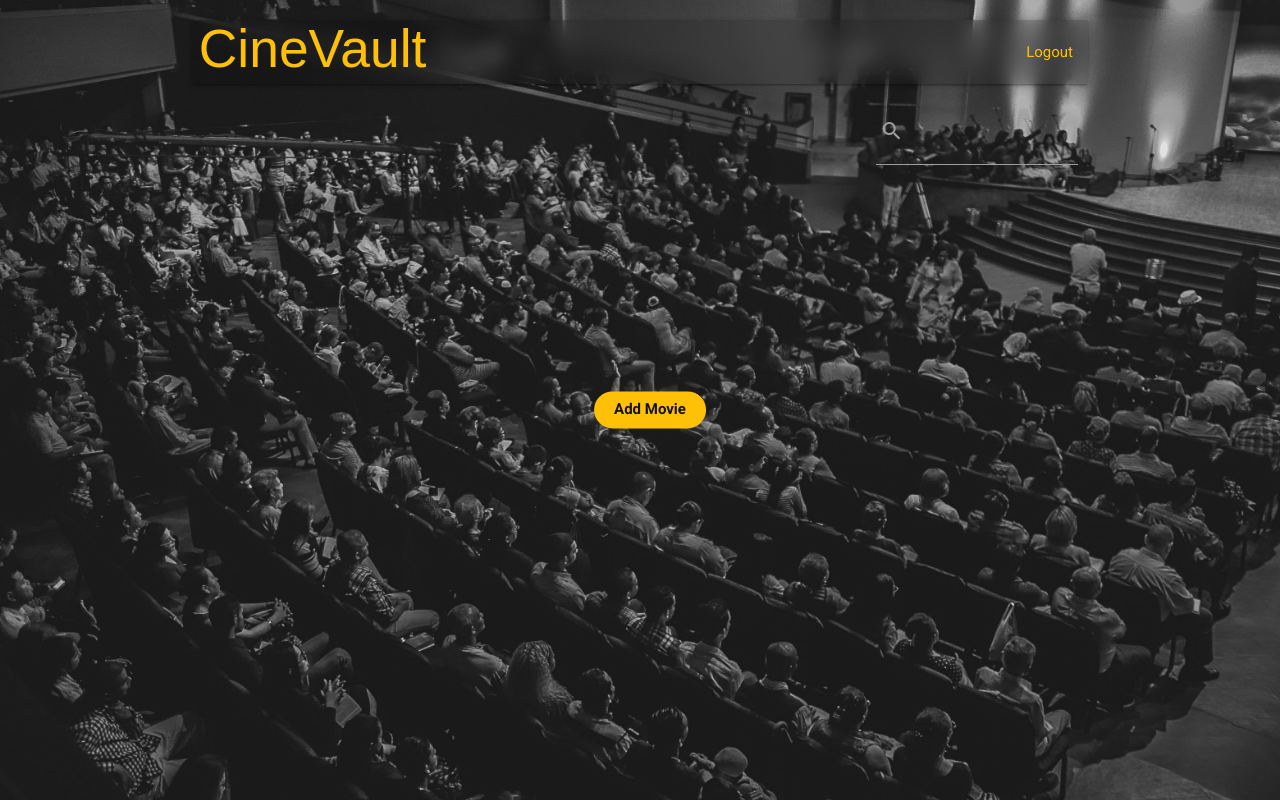
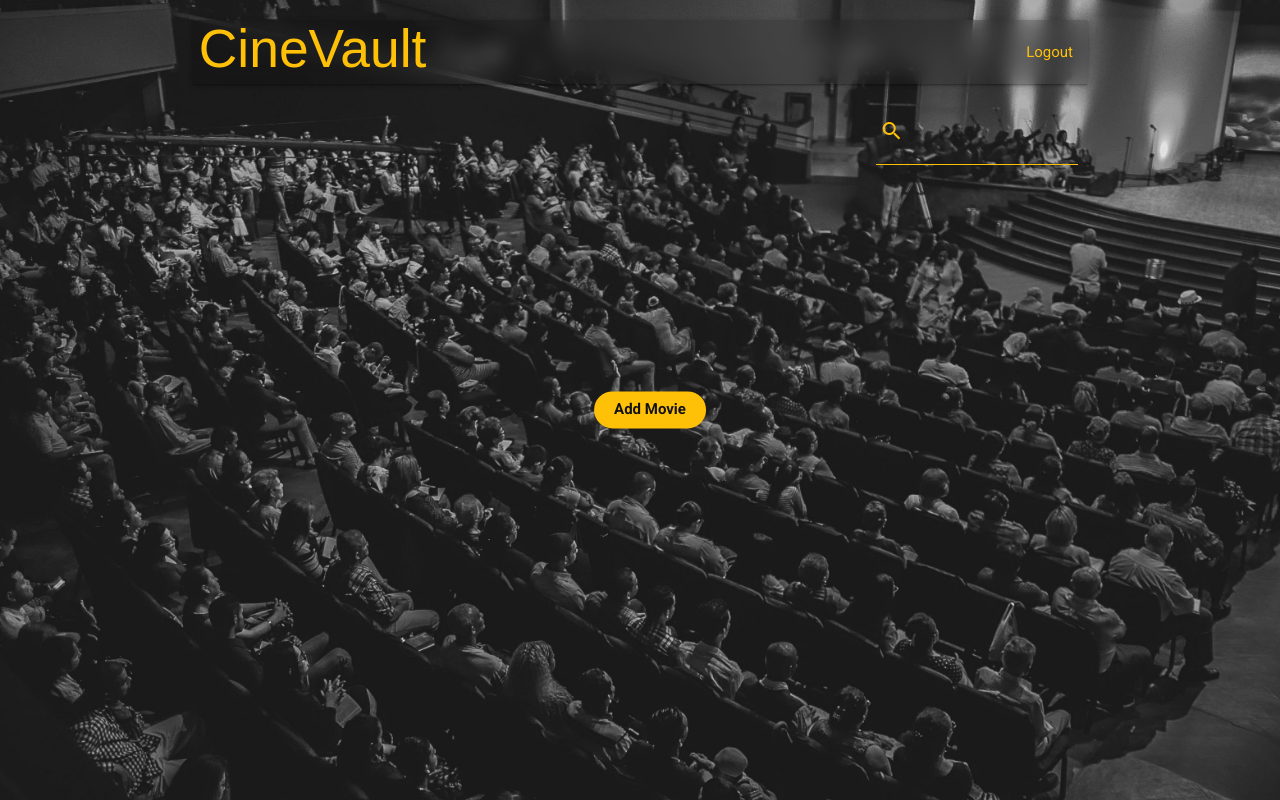
Before and after one commit to patrickaod/CineVault, a Flask app: page /account/1 in a window 1280 px wide. Run offline with Flask 3, Linux system fonts and the light colour scheme; the visitor is signed in with stand-in values (Sample User, id 1); data that the repository does not hold is empty; some libraries are stand-ins or nearby versions; some web fonts are replaced.

Commit message:
Fix search highlight colour

```diff
--- a/static/css/style.css
+++ b/static/css/style.css
@@ -101,6 +101,7 @@ button:hover {
 
 #header-container.moving .button-container {
     opacity: 0; /* Hide form buttons */
+    pointer-events: none;
 }
 
 #header-container.moving #back-button {
@@ -240,8 +241,15 @@ nav ul a:hover {
     padding: 10px;
 }
 
+.input-field>label {
+    color: #FFC107;
+}
+
+input[type=search]:not(.browser-default) {
+    border-bottom: 1px solid #FFC107;
+}
+
 /* Content Container - Middle Section Styles */
-
 
 .middle-section {
     padding: 10px;
```
